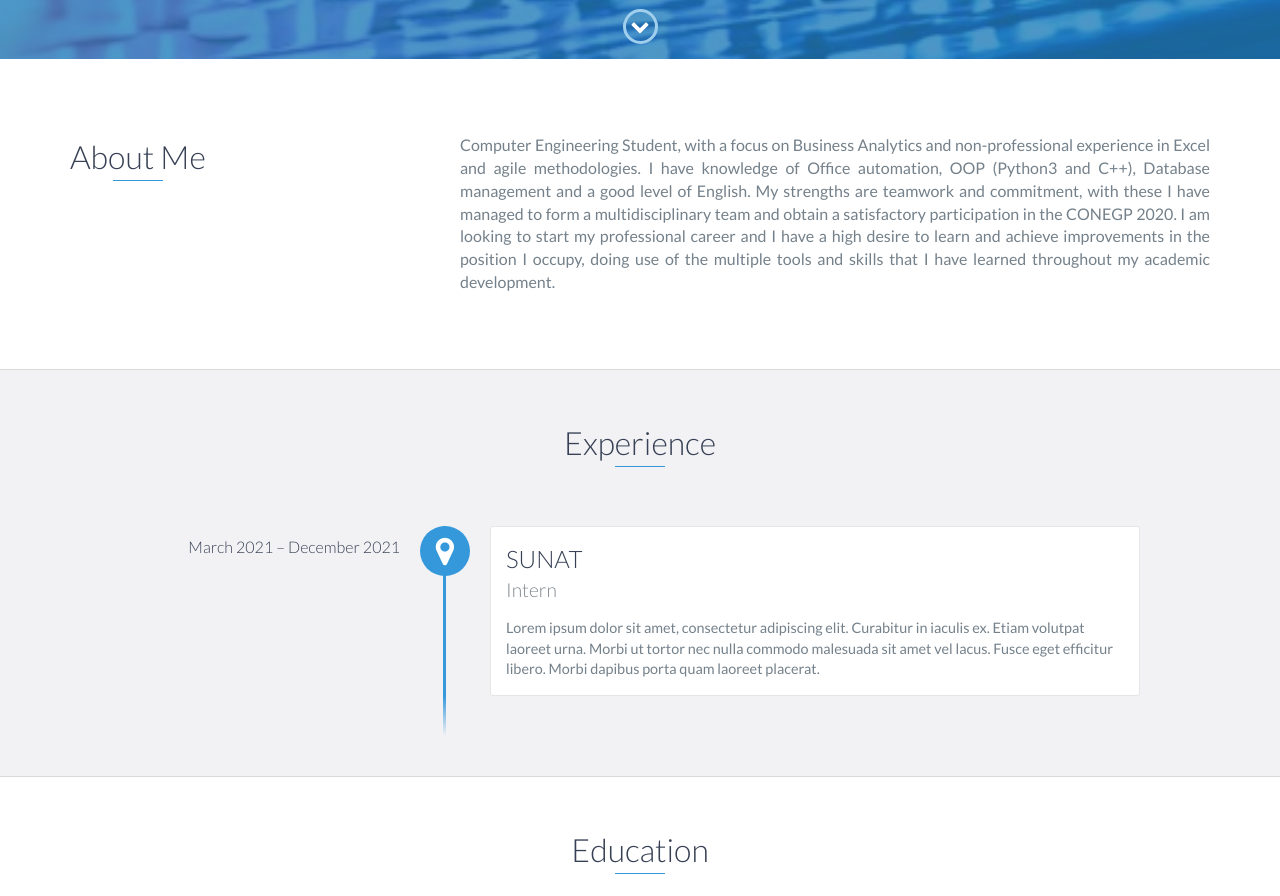
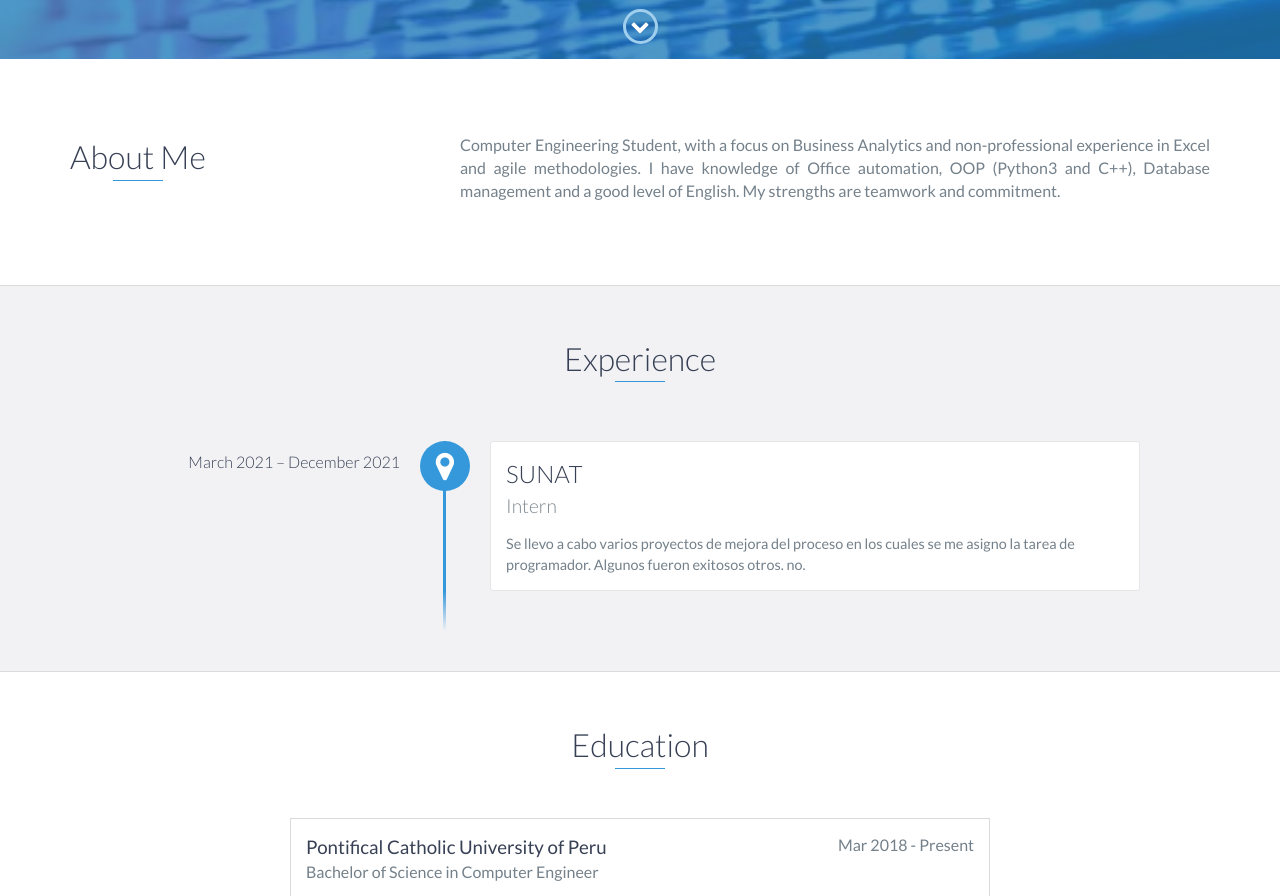
Before and after one commit to Duvet05/devportfolio2, a plain HTML site: page index.html in a window 1280 px wide. Shown: the part 741-1637 px from the top of the page. Drawn offline with nearby package versions, Linux system fonts and the light colour scheme.

Commit message:
modified:   index.html

```diff
--- a/index.html
+++ b/index.html
@@ -84,12 +84,7 @@
               and non-professional experience in Excel and agile methodologies.
               I have knowledge of Office automation, OOP (Python3 and C++),
               Database management and a good level of English. My strengths are
-              teamwork and commitment, with these I have managed to form a
-              multidisciplinary team and obtain a satisfactory participation in
-              the CONEGP 2020. I am looking to start my professional career and
-              I have a high desire to learn and achieve improvements in the
-              position I occupy, doing use of the multiple tools and skills that
-              I have learned throughout my academic development.
+              teamwork and commitment.
             </p>
           </div>
         </div>
@@ -104,10 +99,9 @@
           <h3>SUNAT</h3>
           <h4>Intern</h4>
           <p>
-            Lorem ipsum dolor sit amet, consectetur adipiscing elit. Curabitur
-            in iaculis ex. Etiam volutpat laoreet urna. Morbi ut tortor nec
-            nulla commodo malesuada sit amet vel lacus. Fusce eget efficitur
-            libero. Morbi dapibus porta quam laoreet placerat.
+            Se llevo a cabo varios proyectos de mejora del proceso en los cuales
+            se me asigno la tarea de programador. Algunos fueron exitosos otros.
+            no.
           </p>
         </div>
       </div>
@@ -120,9 +114,7 @@
         <h3>Pontifical Catholic University of Peru</h3>
         <span class="education-date">Mar 2018 - Present</span>
         <h4>Bachelor of Science in Computer Engineer</h4>
-        <p>
-          Very interesting text!
-        </p>
+        <p>Very interesting text!</p>
       </div>
       <!-- End .education-block -->
     </div>
```
